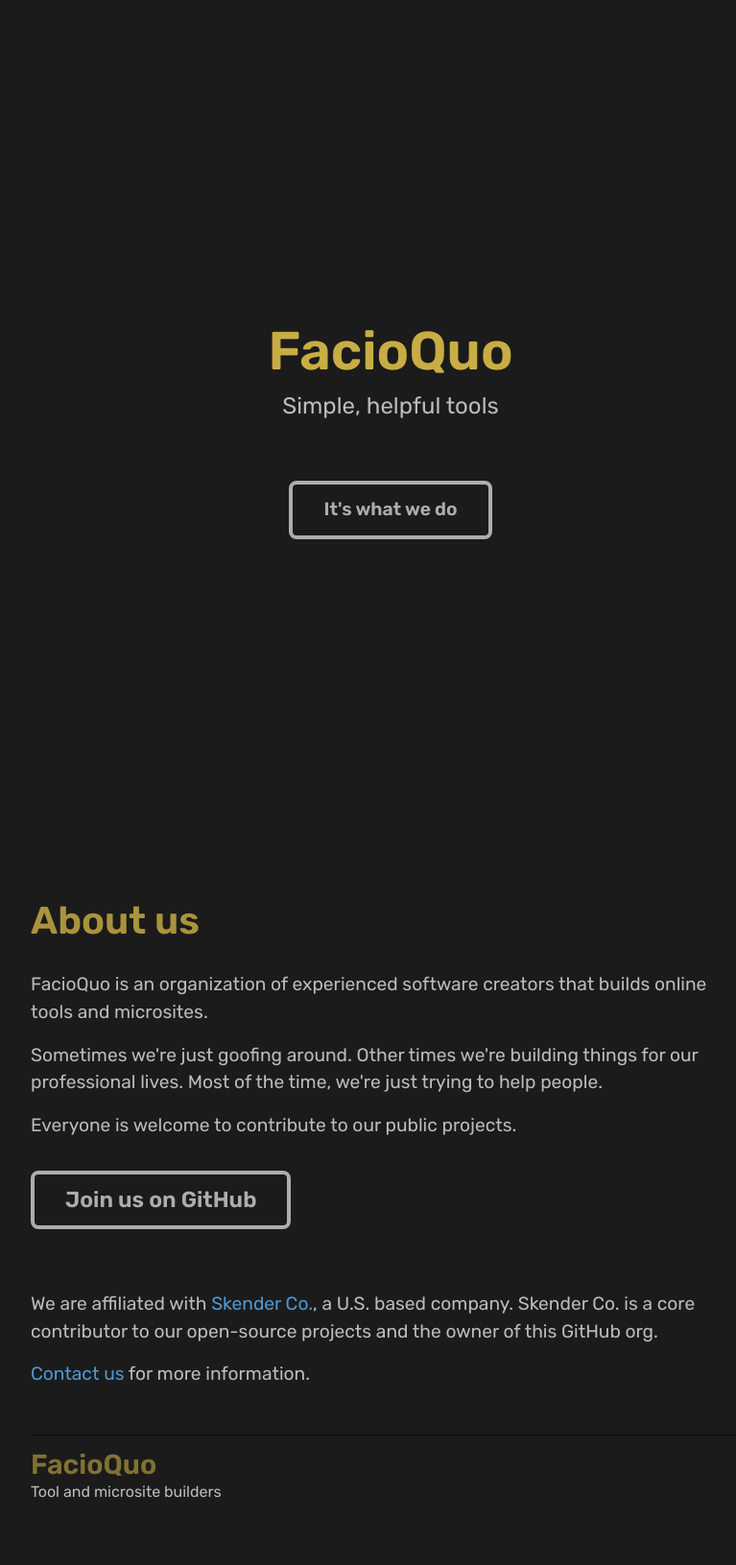
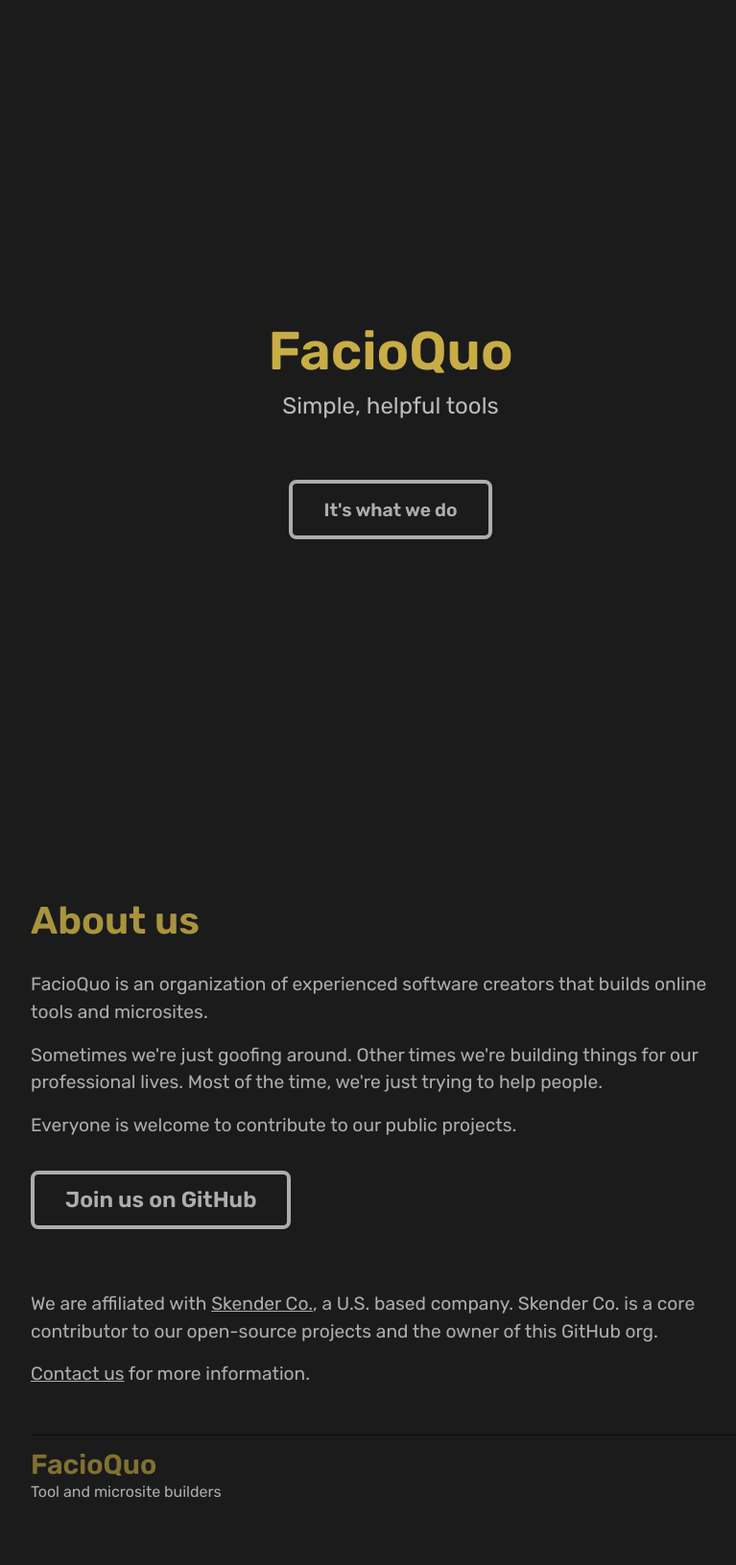
Before and after one commit to facioquo/facioquo.com, a Jekyll site: the page built from pages/home.html, in a window 1280 px wide. Shown: the whole page at 96% size, without its empty margins (233-1000 px from the left). Built offline with Jekyll 4.4.1, drawn with Linux system fonts in a browser that asks for light colours.

Commit message:
fix: core web vitals (#27)

```diff
--- a/_config.yml
+++ b/_config.yml
@@ -18,9 +18,6 @@
 organization:
   name: FacioQuo
   email: info@facioquo.com
-
-twitter:
-  card: summary
 
 # Build settings
 plugins:
--- a/_includes/head-base-styles.html
+++ b/_includes/head-base-styles.html
@@ -6,7 +6,7 @@
     /* LAYOUTS */
     body {
         font: 400 16px/1.5 "Rubik", "Roboto", "Segoe UI", "Segoe UI Emoji", "Segoe UI Symbol", Helvetica, Arial, sans-serif;
-        color: #bbbbbb;
+        color: #adadad;
         background-color: #1b1b1b;
         -webkit-text-size-adjust: 100%;
         -webkit-font-feature-settings: "kern" 1;
@@ -95,17 +95,15 @@
     }
 
     a {
-        color: #4f97d1;
-        text-decoration: none;
+        color: inherit;
     }
 
     a:visited {
-        color: #4f97d1;
+        color: inherit;
     }
 
     a:hover {
-        color: #adadad;
-        text-decoration: underline;
+        color: #c9c9c9;
     }
 
     code {
@@ -171,6 +169,14 @@
     }
 
     /* BUTTONS */
+    button {
+        min-height: 3.2em;
+
+        @media screen and (max-width: 480px) {
+            width: 100%;
+        }
+    }
+
     .fq-button {
         cursor: pointer;
         display: inline-block;
@@ -200,7 +206,7 @@
 
     .fq-button:hover {
 
-        color: #adadad;
+        color: #c9c9c9;
         background-color: rgb(35, 35, 35);
         text-decoration: underline;
 
--- a/_includes/head.html
+++ b/_includes/head.html
@@ -16,7 +16,7 @@
 
   {%- include head-base-styles.html -%}
 
-  <link rel="icon" type="image/x-icon" href="{{ '/assets/icons/favicon.ico' }}">
+  <link rel="icon" type="image/x-icon" href="/assets/icons/favicon.ico">
   <link rel="icon" type="image/png" sizes="32x32" href="/assets/icons/favicon-32x32.png">
   <link rel="manifest" href="/assets/manifest.json">
   <link rel="mask-icon" href="/assets/icons/safari-pinned-tab.svg" color="#212121">
--- a/pages/home.html
+++ b/pages/home.html
@@ -10,7 +10,7 @@
   <div class="splash">
     <h1>FacioQuo</h1>
     <h2>Simple, helpful tools</h2>
-    <a button class="fq-button" onclick="scrollToStart('about-us');" rel="noopener nofollow">It's what we do</a>
+    <button class="fq-button" onclick="scrollToStart('about-us');" rel="noopener nofollow">It's what we do</button>
   </div>
 </div>
 
```
Also changed, not shown: Gemfile.lock.
